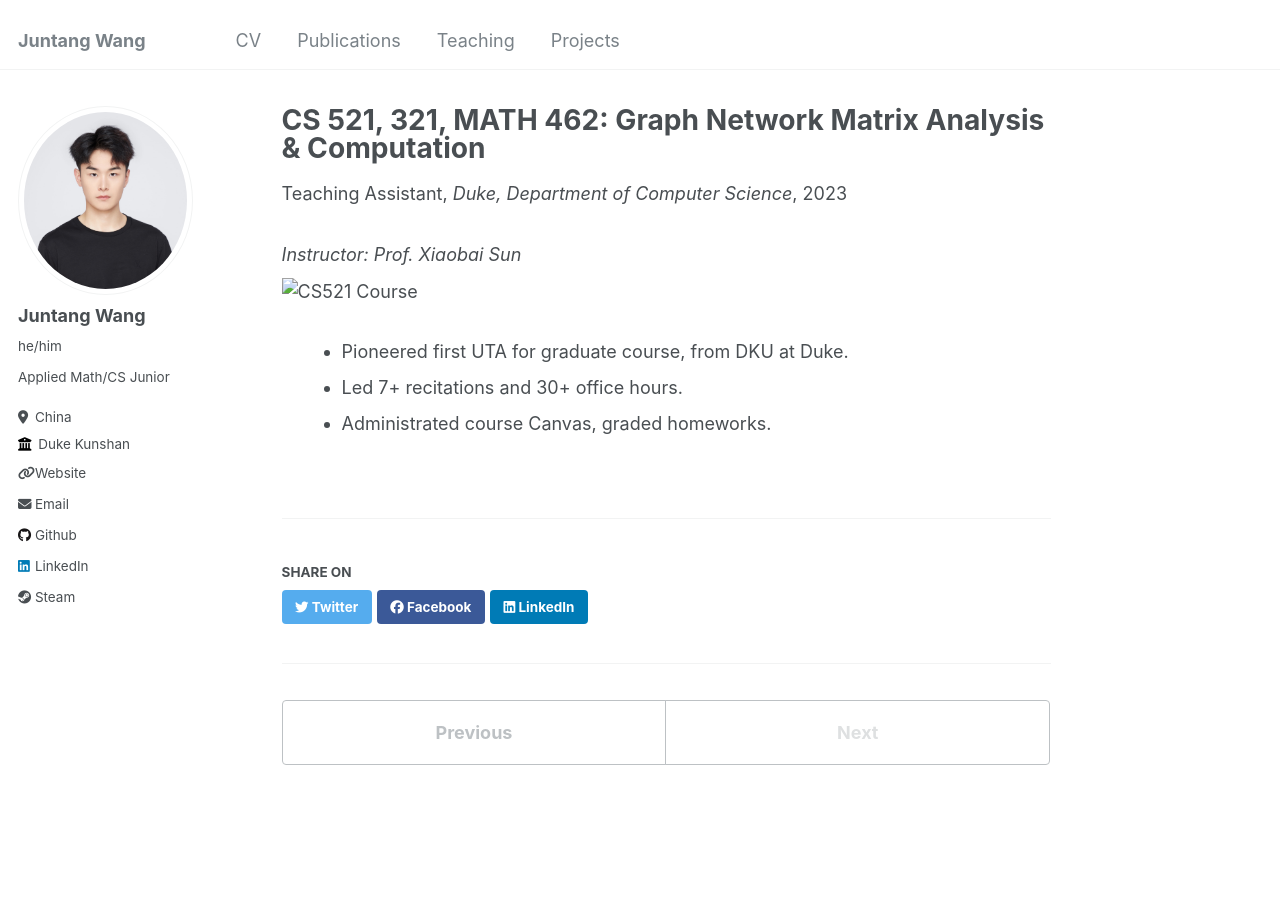
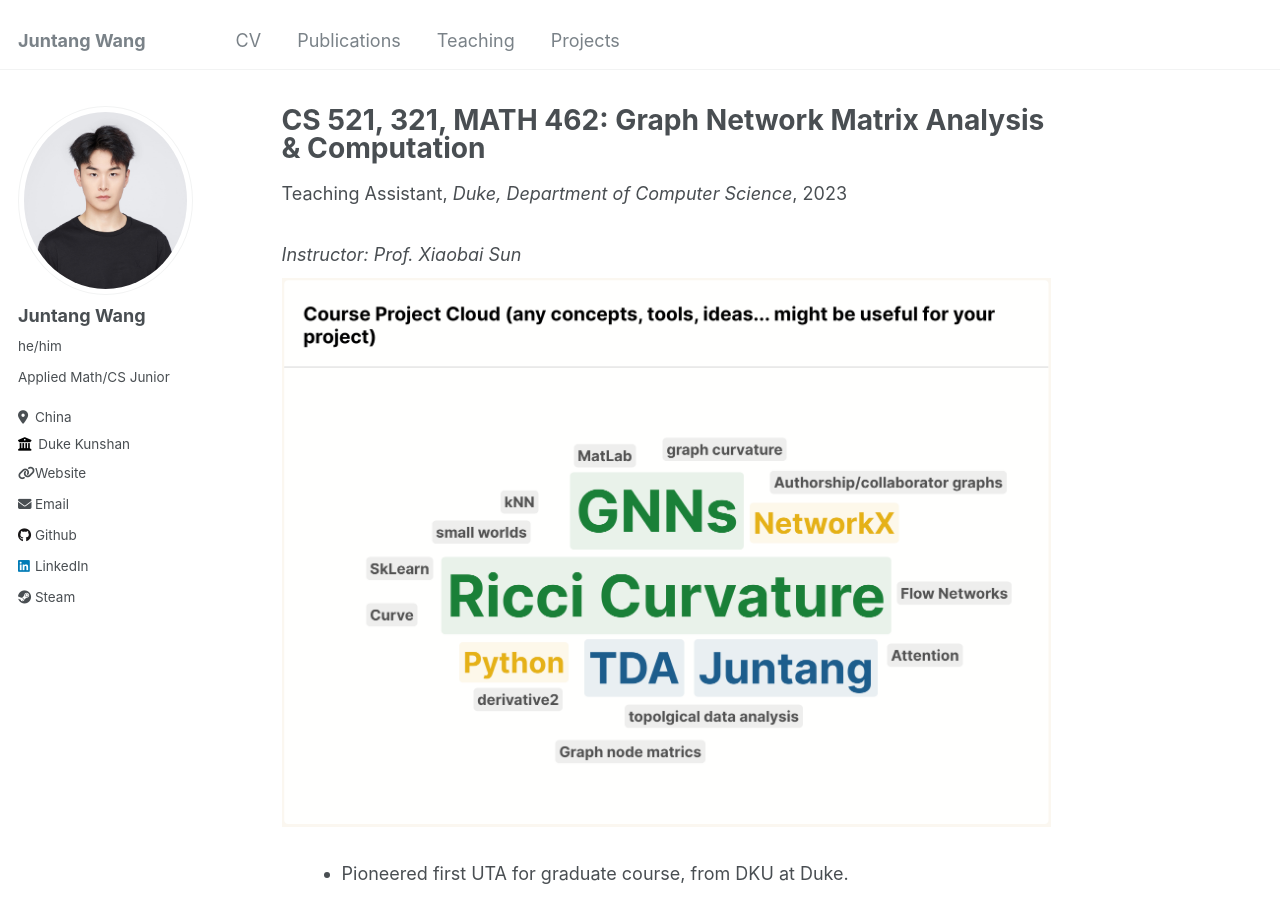
Before and after one commit to qqgjyx/qqgjyx.github.io, a Jekyll site: the page built from _teaching/2024-fall-teaching-2.md, in a window 1280 px wide and 900 px high. Built offline with Jekyll 4.4.1, drawn with Linux system fonts in a browser that asks for light colours.

Commit message:
fix cs521

```diff
--- a/_teaching/2024-fall-teaching-2.md
+++ b/_teaching/2024-fall-teaching-2.md
@@ -13,7 +13,7 @@ location: "Durham, NC"
     <em>Instructor: Prof. Xiaobai Sun</em>
   </div>
 </div>
-<img src="image/cs521.png" alt="CS521 Course" style="width: 100%; margin: 10px 0;">
+<img src="../images/cs521.png" alt="CS521 Course" style="width: 100%; margin: 10px 0;">
 <div style="padding-left: 20px;">
   <ul style="margin-top: 0;">
     <li>Pioneered first UTA for graduate course, from DKU at Duke. </li>
```
